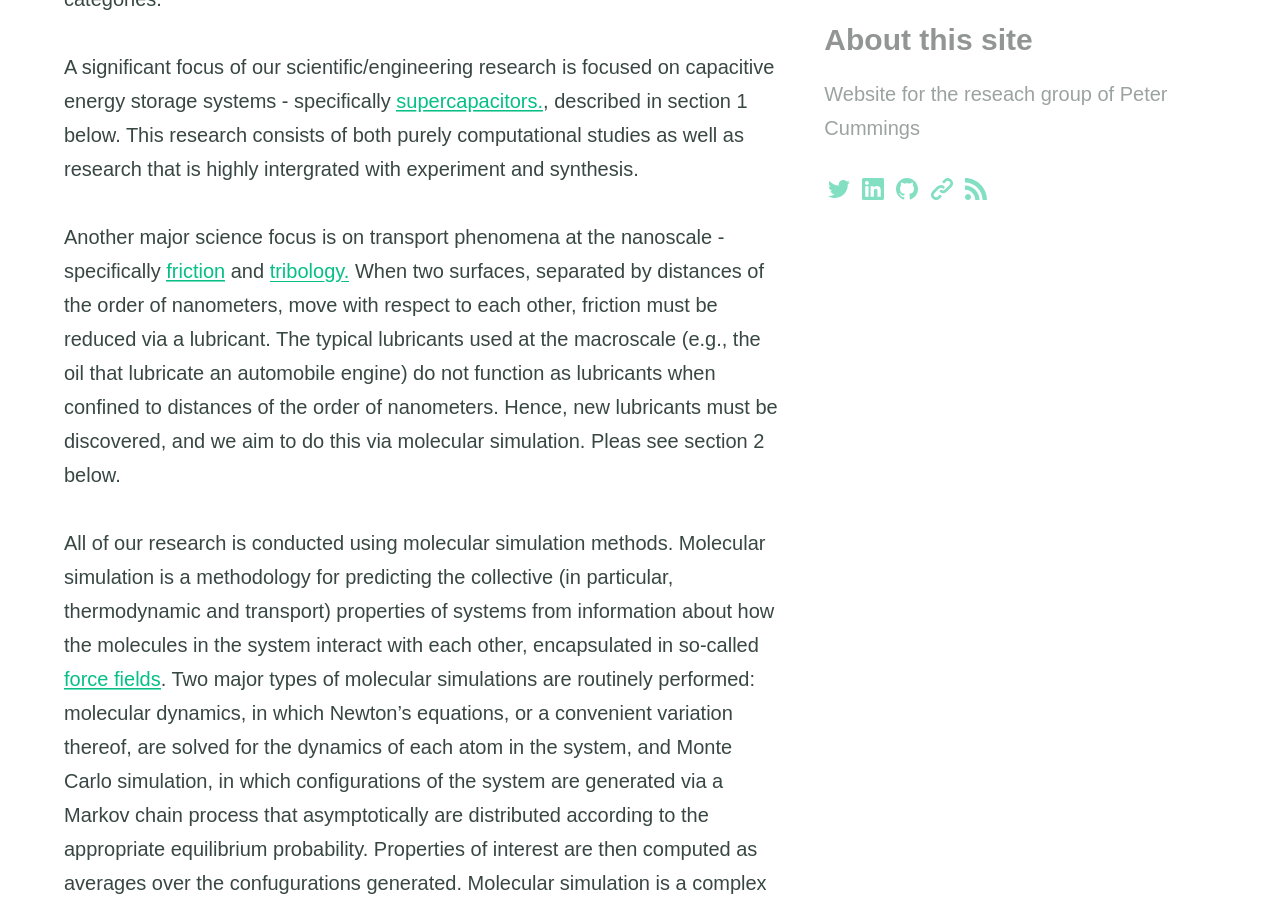
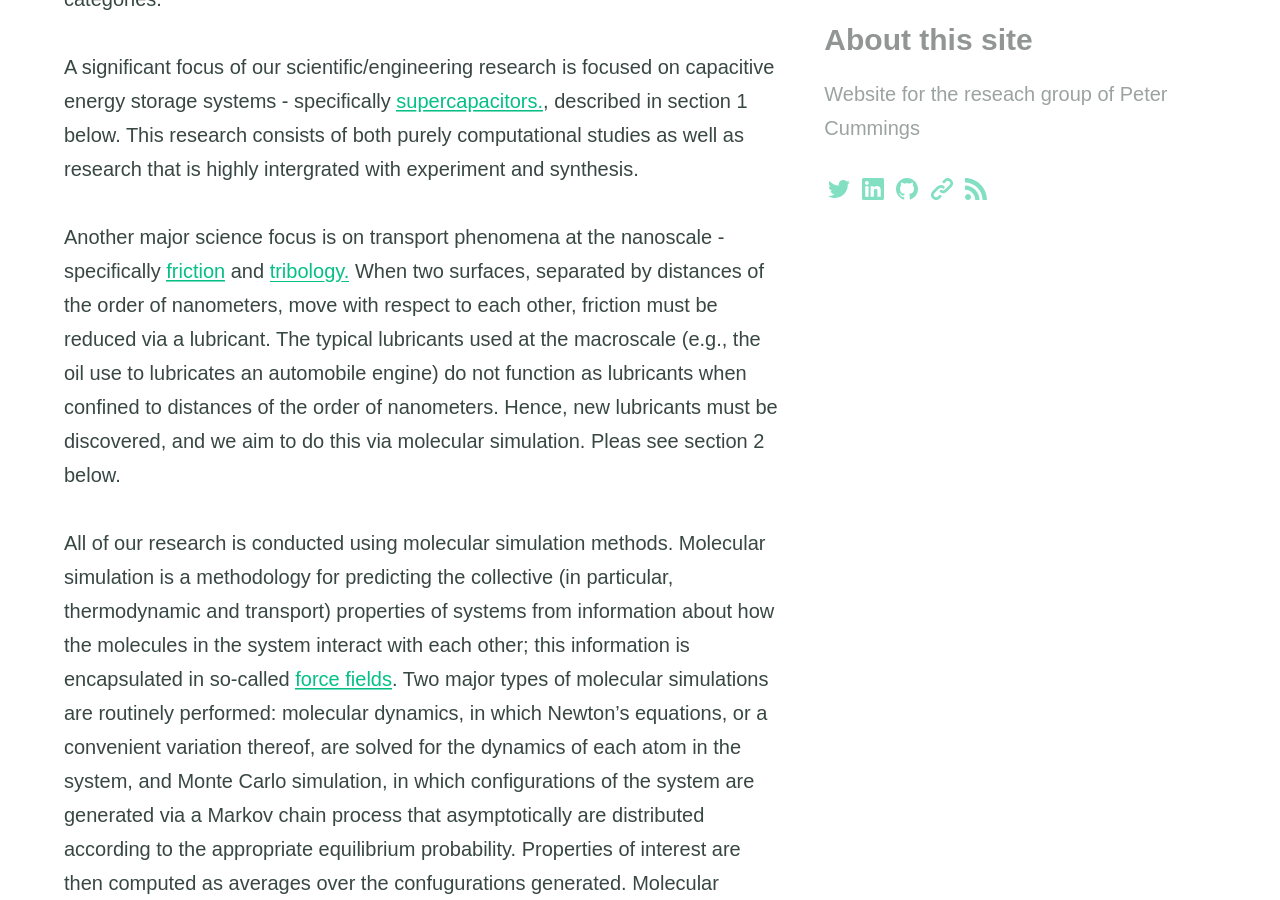
Before and after one commit to ptc2ug/ptc2ug.github.io, a Jekyll site: the page built from research.md, in a window 1280 px wide and 900 px high, scrolled down 564 px. Built offline with Jekyll 4.4.1, drawn with Linux system fonts in a browser that asks for light colours.

Commit message:
Update research.md

```diff
--- a/research.md
+++ b/research.md
@@ -11,9 +11,9 @@ The research in our group, which is computational in nature, falls into three ma
 
 A significant focus of our scientific/engineering research is focused on capacitive energy storage systems - specifically [supercapacitors.](https://en.wikipedia.org/wiki/Supercapacitor "supercapacitors."), described in section 1 below. This research consists of both purely computational studies as well as research that is highly intergrated with experiment and synthesis.
 
-Another major science focus is on transport phenomena at the nanoscale - specifically [friction](https://en.wikipedia.org/wiki/Friction "friction") and [tribology.](https://en.wikipedia.org/wiki/Tribology "tribology.") When two surfaces, separated by distances of the order of nanometers, move with respect to each other, friction must be reduced via a lubricant. The typical lubricants used at the macroscale (e.g., the oil that lubricate an automobile engine) do not function as lubricants when confined to distances of the order of nanometers. Hence, new lubricants must be discovered, and we aim to do this via molecular simulation. Pleas see section 2 below.
+Another major science focus is on transport phenomena at the nanoscale - specifically [friction](https://en.wikipedia.org/wiki/Friction "friction") and [tribology.](https://en.wikipedia.org/wiki/Tribology "tribology.") When two surfaces, separated by distances of the order of nanometers, move with respect to each other, friction must be reduced via a lubricant. The typical lubricants used at the macroscale (e.g., the oil use to lubricates an automobile engine) do not function as lubricants when confined to distances of the order of nanometers. Hence, new lubricants must be discovered, and we aim to do this via molecular simulation. Pleas see section 2 below.
 
-All of our research is conducted using molecular simulation methods. Molecular simulation is a methodology for predicting the collective (in particular, thermodynamic and transport) properties of systems from information about how the molecules in the system interact with each other, encapsulated in so-called [force fields](https://en.wikipedia.org/wiki/Force_field_(chemistry) "force fields"). Two major types of molecular simulations are routinely performed: molecular dynamics, in which Newton’s equations, or a convenient variation thereof, are solved for the dynamics of each atom in the system, and Monte Carlo simulation, in which configurations of the system are generated via a Markov chain process that asymptotically are distributed according to the appropriate equilibrium probability. Properties of interest are then computed as averages over the confugurations generated. Molecular simulation is a complex computational method with many intricacies involved in obtaining useful, reproducible results. Over the last decade, we have been developing the open-source Molecular Simulation Design Framework [(MoSDeF)](https://mosdef.orf "(MoSDeF)") that facilitates the development and execution of complex molecular simulations while making the simulations fully reproducible. Our efforts to develop MoSDeF are described in Section 3 below.
+All of our research is conducted using molecular simulation methods. Molecular simulation is a methodology for predicting the collective (in particular, thermodynamic and transport) properties of systems from information about how the molecules in the system interact with each other; this information is encapsulated in so-called [force fields](https://en.wikipedia.org/wiki/Force_field_(chemistry) "force fields"). Two major types of molecular simulations are routinely performed: molecular dynamics, in which Newton’s equations, or a convenient variation thereof, are solved for the dynamics of each atom in the system, and Monte Carlo simulation, in which configurations of the system are generated via a Markov chain process that asymptotically are distributed according to the appropriate equilibrium probability. Properties of interest are then computed as averages over the confugurations generated. Molecular simulation is a complex computational method with many intricacies involved in obtaining useful, reproducible results. Over the last decade, we have been developing the open-source Molecular Simulation Design Framework [(MoSDeF)](https://mosdef.orf "(MoSDeF)") that facilitates the development and execution of complex molecular simulations while making the simulations fully reproducible. Our efforts to develop MoSDeF are described in Section 3 below.
 
 #### 1. Molecular Modeling of Systems Relevant to Capacitive Energy Storage Devices
 Our research usinbg molecular modeling to understand, and ultimately predict, the physical properties of systems relevant to capacitive energy storage devices is funded by the Department of Energy Office of Science through an [Engineering Frontier Research Center](https://www.energyfrontier.us "Energy Frontier Research Center") called the Fluid Interface Reactions Structures and Trasnport (or [FIRST](https://web.ornl.gov/sci/first/ "FIRST") Center.
```
